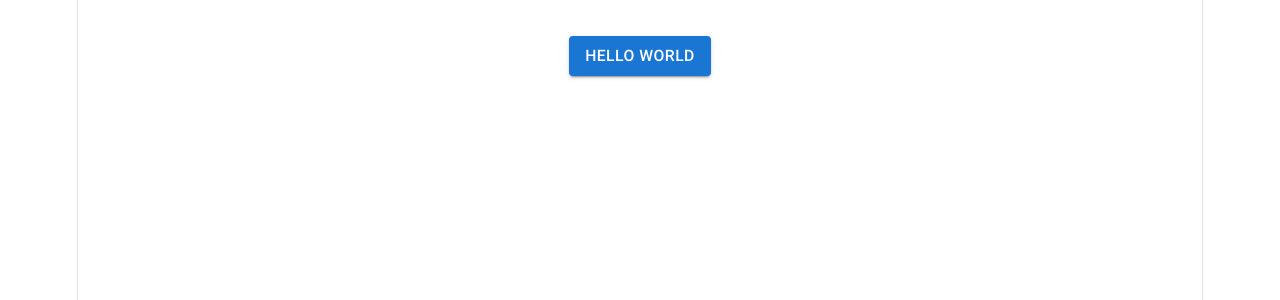
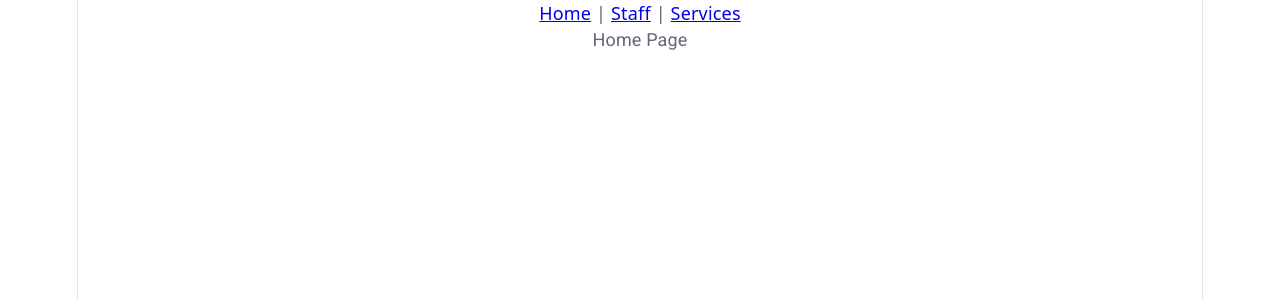
Before and after one commit to dev-mlm/vwc-web, a React (Vite) app: page / in a window 1280 px wide. Shown: the top 300 px of the page. Built offline with nearby package versions, Linux system fonts and the light colour scheme.

Commit message:
Pages boiler plate.

```diff
--- a/src/App.tsx
+++ b/src/App.tsx
@@ -1,11 +1,20 @@
-import Button from '@mui/material/Button';
+import { BrowserRouter, Routes, Route, Link } from 'react-router-dom';
+import { HomePage } from './pages/HomePage';
+import { StaffPage } from './pages/StaffPage';
+import { ServicesPage } from './pages/ServicesPage';
 
 export default function App() {
   return (
-    <div style={{ padding: '2rem' }}>
-      <Button variant="contained" color="primary">
-        Hello World
-      </Button>
-    </div>
+    <BrowserRouter>
+      <nav>
+        <Link to="/">Home</Link> | <Link to="/staff">Staff</Link> | <Link to="/services">Services</Link>
+      </nav>
+
+      <Routes>
+        <Route path="/" element={<HomePage />} />
+        <Route path="/staff" element={<StaffPage />} />
+        <Route path="/services" element={<ServicesPage />} />
+      </Routes>
+    </BrowserRouter>
   );
 }
--- /dev/null
+++ b/src/pages/HomePage.tsx
@@ -0,0 +1,13 @@
+import { Typography } from "@mui/material";
+
+// -----------------------------------------------------------------------------
+//  HomePage Component
+// -----------------------------------------------------------------------------
+
+export const HomePage = () => {
+  return (
+    <Typography>
+      Home Page
+    </Typography>
+  );
+};
--- /dev/null
+++ b/src/pages/ServicesPage.tsx
@@ -0,0 +1,13 @@
+import { Typography } from "@mui/material";
+
+// -----------------------------------------------------------------------------
+//  ServicesPage Component
+// -----------------------------------------------------------------------------
+
+export const ServicesPage = () => {
+  return (
+    <Typography>
+      Services Page
+    </Typography>
+  );
+};
--- /dev/null
+++ b/src/pages/StaffPage.tsx
@@ -0,0 +1,13 @@
+import { Typography } from "@mui/material";
+
+// -----------------------------------------------------------------------------
+//  StaffPage Component
+// -----------------------------------------------------------------------------
+
+export const StaffPage = () => {
+  return (
+    <Typography>
+      Staff Page
+    </Typography>
+  );
+};
```
